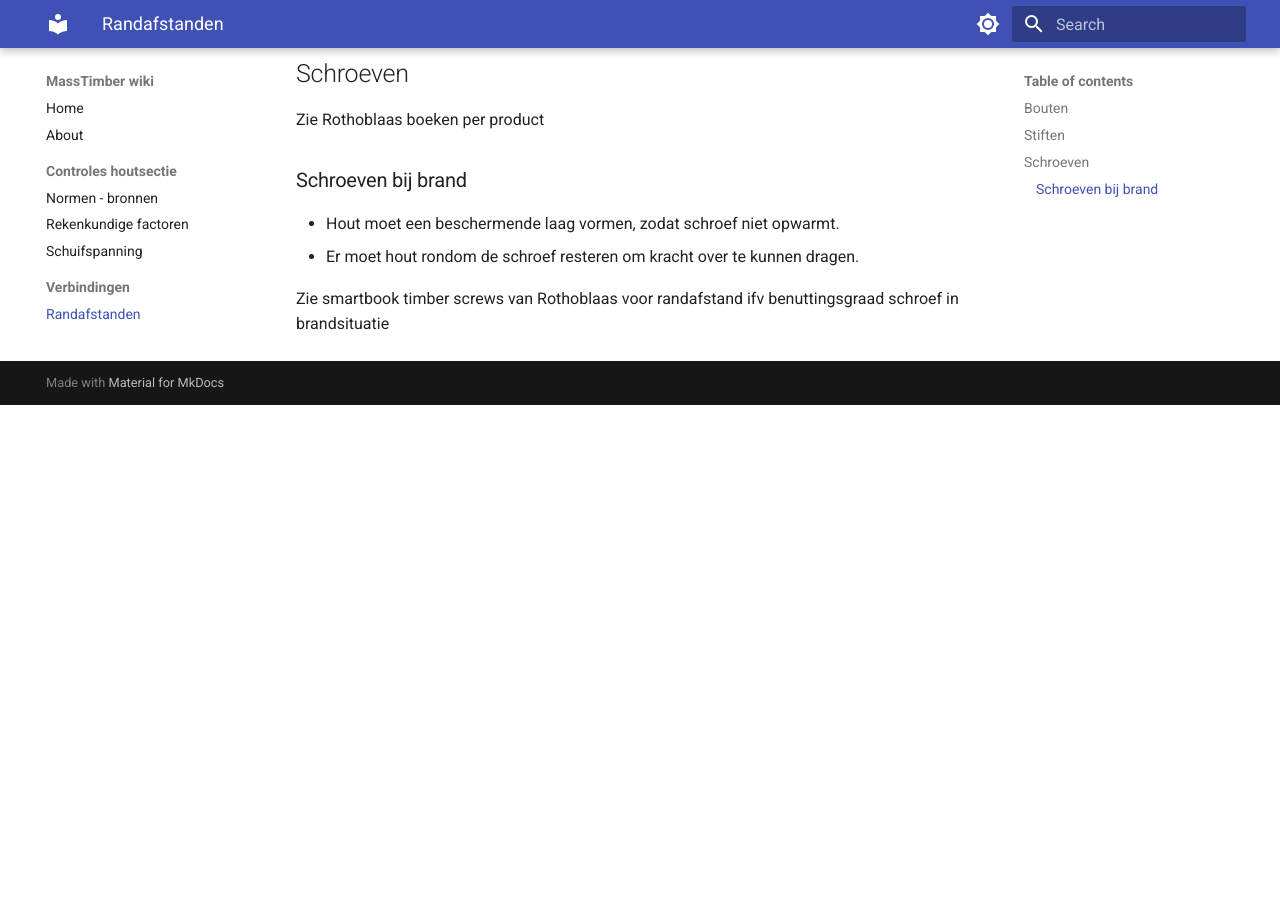
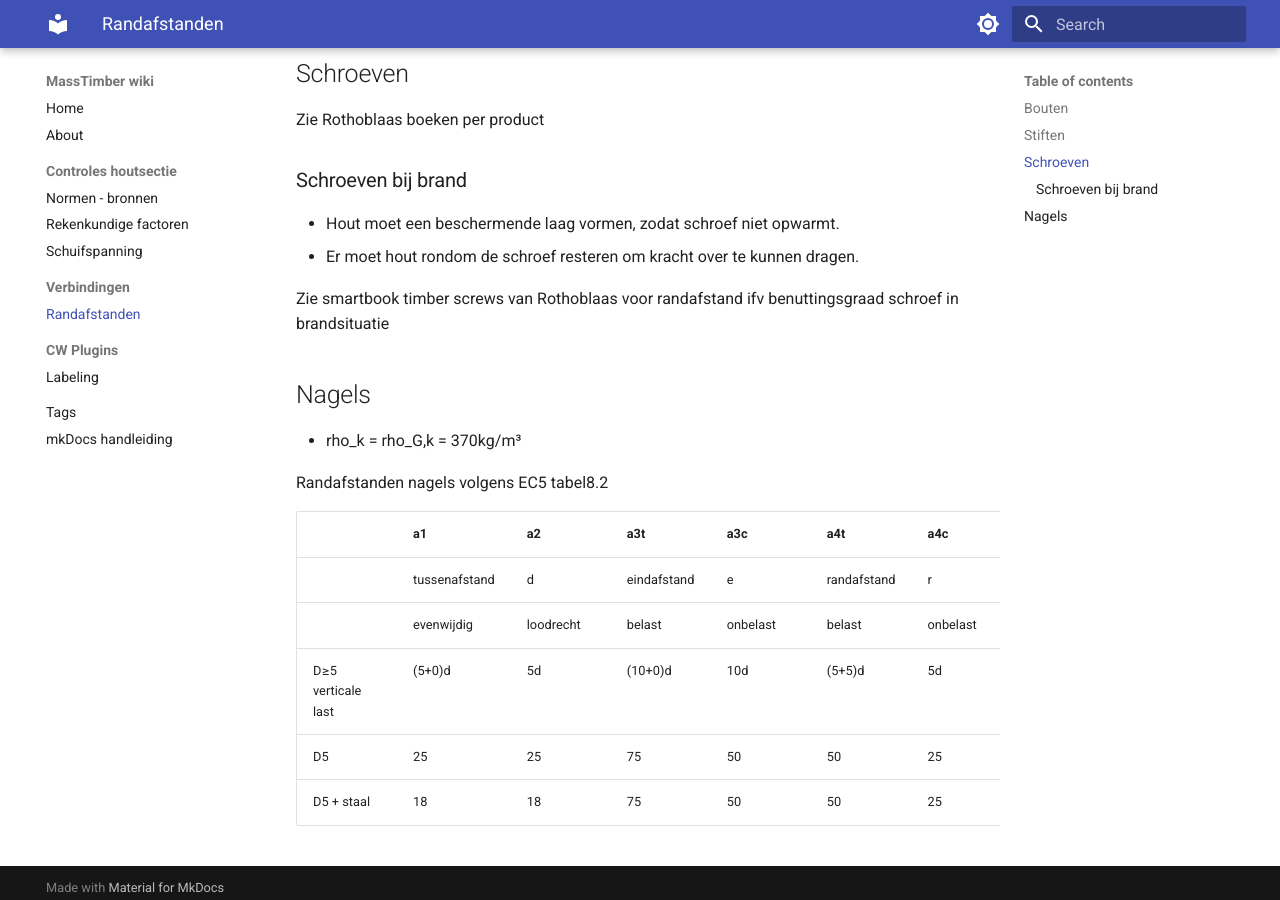
Before and after one commit to kevindevromeLTS/MassTimber-wiki, an MkDocs documentation site: the page built from docs/verbindingen/randafstanden.md, in a window 1280 px wide and 900 px high, scrolled down 1282 px. Built offline with MkDocs 1.6.1 and Material for MkDocs 9.7.7, drawn with Linux system fonts in a browser that asks for light colours; before the commit the page ends 1687 px from its top, so only the background shows below that; some of the changed text lies outside the part shown.

Commit message:
Update randafstanden.md

```diff
--- a/docs/verbindingen/randafstanden.md
+++ b/docs/verbindingen/randafstanden.md
@@ -2,7 +2,7 @@
 
 ## Bouten
 
-Randafstanden bouten volgens EC5 tabel///////
+Randafstanden bouten volgens EC5 tabel8.4
 
 |     | a1            | a2        | a3t         | a3c      | a4t         | a4c |
 | --- | ---           | ---       | ---         | ---      | ---         | --- |
@@ -19,7 +19,7 @@ Randafstanden bouten volgens EC5 tabel///////
 
 a2 en a3c verschillend
 
-Randafstanden stiften volgens EC5 tabel///////
+Randafstanden stiften volgens EC5 tabel8.5
 
 |     | a1            | a2        | a3t         | a3c      | a4t         | a4c |
 | --- | ---           | ---       | ---         | ---      | ---         | --- |
@@ -43,3 +43,17 @@ Zie Rothoblaas boeken per product
 - Er moet hout rondom de schroef resteren om kracht over te kunnen dragen.
 
 Zie smartbook timber screws van Rothoblaas voor randafstand ifv benuttingsgraad schroef in brandsituatie
+
+## Nagels
+
+- rho_k = rho_G,k = 370kg/m³
+
+Randafstanden nagels volgens EC5 tabel8.2
+
+|  | a1 | a2 | a3t | a3c | a4t | a4c |
+| --- | --- | --- | --- | --- | --- | --- |
+|  | tussenafstand | d | eindafstand  | e | randafstand | r |
+|  | evenwijdig | loodrecht | belast | onbelast | belast | onbelast |
+| D≥5 verticale last | (5+0)d | 5d | (10+0)d | 10d | (5+5)d | 5d |
+| D5 | 25 | 25 | 75 | 50 | 50 | 25 |
+| D5 + staal | 18 | 18 | 75 | 50 | 50 | 25 |
```
